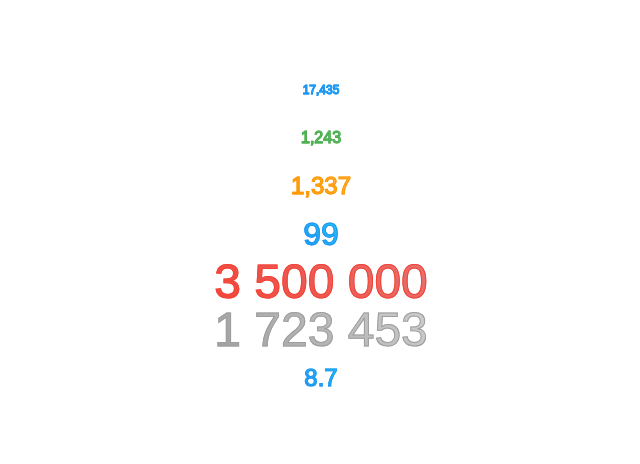
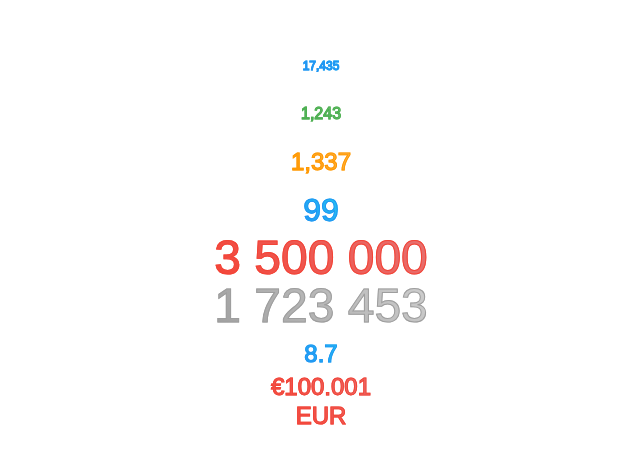
Before and after one commit to hising/react-counter, a React (Vite) app: page / in a window 1280 px wide. Shown: the part 166-630 px from the top of the page, without its empty margins (319-959 px from the left). Built offline with nearby package versions, Linux system fonts and the light colour scheme.

Commit message:
Add prefix and suffix support to Counter component
Updated the Counter component to support optional `prefix` and `suffix` props, allowing text to be displayed before and after the number. Adjusted rendering logic and examples to demonstrate the new functionality.

```diff
--- a/src/App.tsx
+++ b/src/App.tsx
@@ -32,6 +32,18 @@ function App() {
                 locale={"sv-se"}
             />
             <Counter start={0} end={8.7} decimals={1} duration={1000} size="md" color="blue" />
+
+            <Counter
+                start={50000.5}
+                end={100000.75}
+                duration={2000}
+                size="md"
+                color="red"
+                locale="de"
+                decimals={0}
+                prefix="€" // Add Euro prefix
+                suffix=" EUR" // Add suffix for clarification
+            />
         </div>
     );
 }
--- a/src/ui/Counter.tsx
+++ b/src/ui/Counter.tsx
@@ -14,6 +14,8 @@ interface CounterProps {
     color?: CounterColor;
     locale?: string; // Locale for i18n formatting
     decimals?: number; // Number of decimal places
+    prefix?: string; // Text before the number
+    suffix?: string; // Text after the number
 }
 
 export const Counter: React.FC<CounterProps> = ({
@@ -24,6 +26,8 @@ export const Counter: React.FC<CounterProps> = ({
     color = "blue",
     locale = "en", // Default to English locale
     decimals = 0, // Default to no decimals
+    prefix = "",
+    suffix = "",
 }) => {
     const [countingFinished, setCountingFinished] = useState(false);
     const [showAnimation, setShowAnimation] = useState(false);
@@ -58,7 +62,9 @@ export const Counter: React.FC<CounterProps> = ({
                         styles[color] // Apply color class
                     )}
                 >
+                    {prefix}
                     {formatNumber(end)}
+                    {suffix}
                 </span>
             )}
 
@@ -72,7 +78,9 @@ export const Counter: React.FC<CounterProps> = ({
                         styles[color] // Apply color class
                     )}
                 >
+                    {prefix}
                     {formatNumber(end)}
+                    {suffix}
                 </span>
             )}
 
@@ -85,7 +93,7 @@ export const Counter: React.FC<CounterProps> = ({
                         styles[size] // Apply size class
                     )}
                 >
-                    {number.to((n) => formatNumber(n)) as unknown as string}
+                    {number.to((n) => `${prefix}${formatNumber(n)}${suffix}`)}
                 </animated.span>
             )}
         </div>
```
